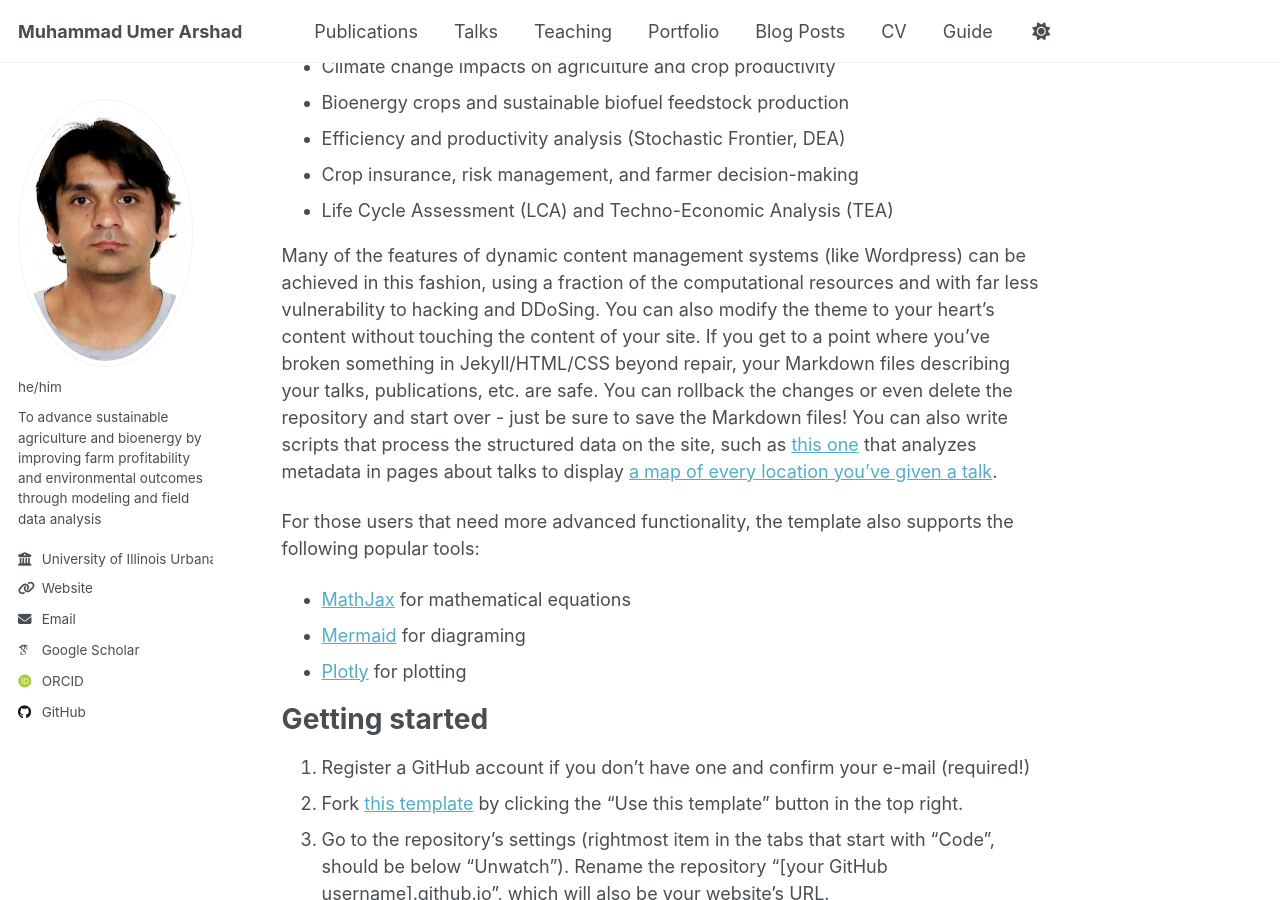
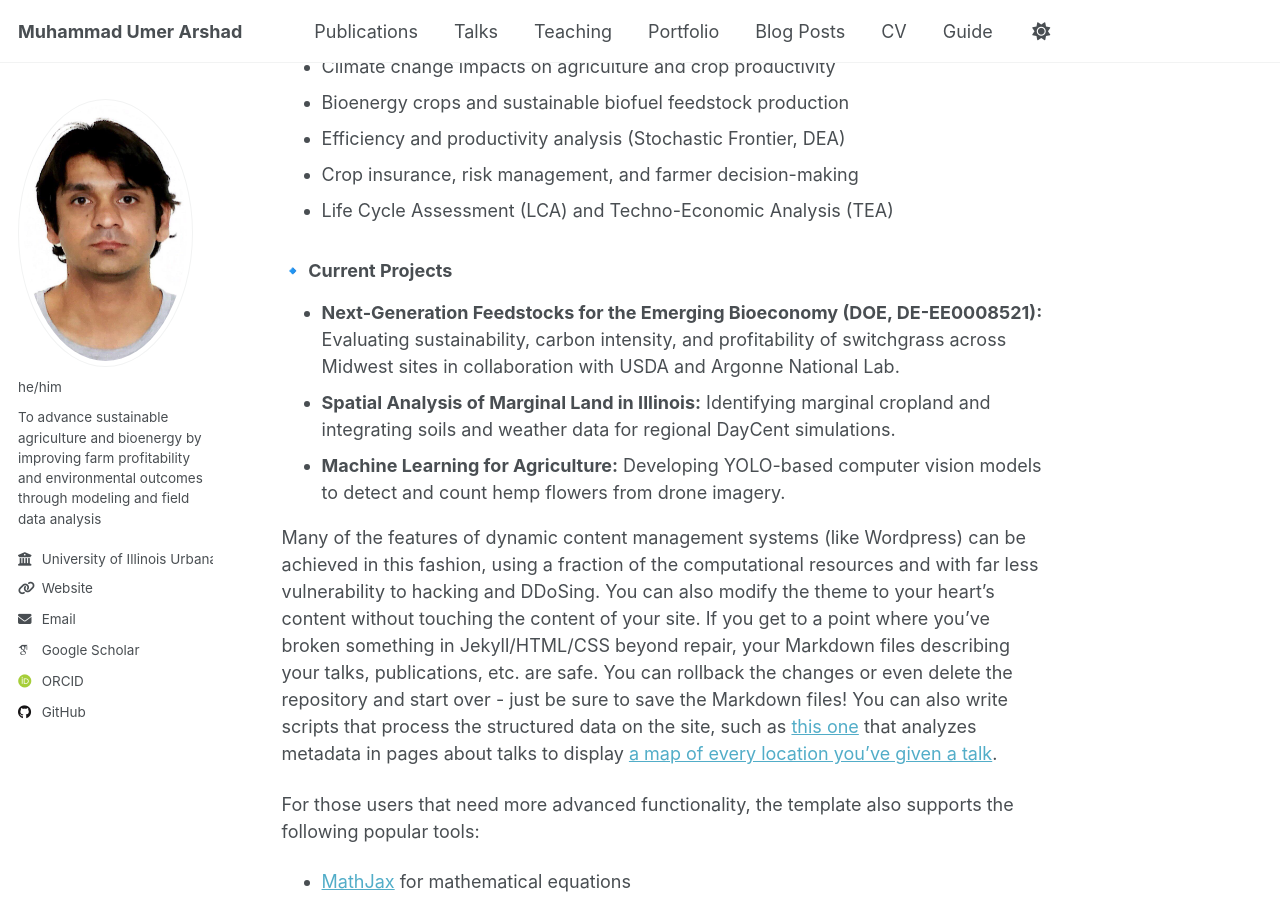
Before and after one commit to marshadu/marshadu.github.io, a Jekyll site: the page built from _pages/about.md, in a window 1280 px wide and 900 px high, scrolled down 704 px. Built offline with Jekyll 4.4.1, drawn with Linux system fonts in a browser that asks for light colours; some web fonts are replaced.

Commit message:
Update about.md

```diff
--- a/_pages/about.md
+++ b/_pages/about.md
@@ -17,6 +17,10 @@ My research focuses on the intersection of **agricultural economics, climate cha
 - Crop insurance, risk management, and farmer decision-making
 - Life Cycle Assessment (LCA) and Techno-Economic Analysis (TEA)
 
+### 🔹 Current Projects
+- **Next-Generation Feedstocks for the Emerging Bioeconomy (DOE, DE-EE0008521):** Evaluating sustainability, carbon intensity, and profitability of switchgrass across Midwest sites in collaboration with USDA and Argonne National Lab.
+- **Spatial Analysis of Marginal Land in Illinois:** Identifying marginal cropland and integrating soils and weather data for regional DayCent simulations.
+- **Machine Learning for Agriculture:** Developing YOLO-based computer vision models to detect and count hemp flowers from drone imagery.
 
 Many of the features of dynamic content management systems (like Wordpress) can be achieved in this fashion, using a fraction of the computational resources and with far less vulnerability to hacking and DDoSing. You can also modify the theme to your heart's content without touching the content of your site. If you get to a point where you've broken something in Jekyll/HTML/CSS beyond repair, your Markdown files describing your talks, publications, etc. are safe. You can rollback the changes or even delete the repository and start over - just be sure to save the Markdown files! You can also write scripts that process the structured data on the site, such as [this one](https://github.com/academicpages/academicpages.github.io/blob/master/talkmap.ipynb) that analyzes metadata in pages about talks to display [a map of every location you've given a talk](https://academicpages.github.io/talkmap.html).
 
```
